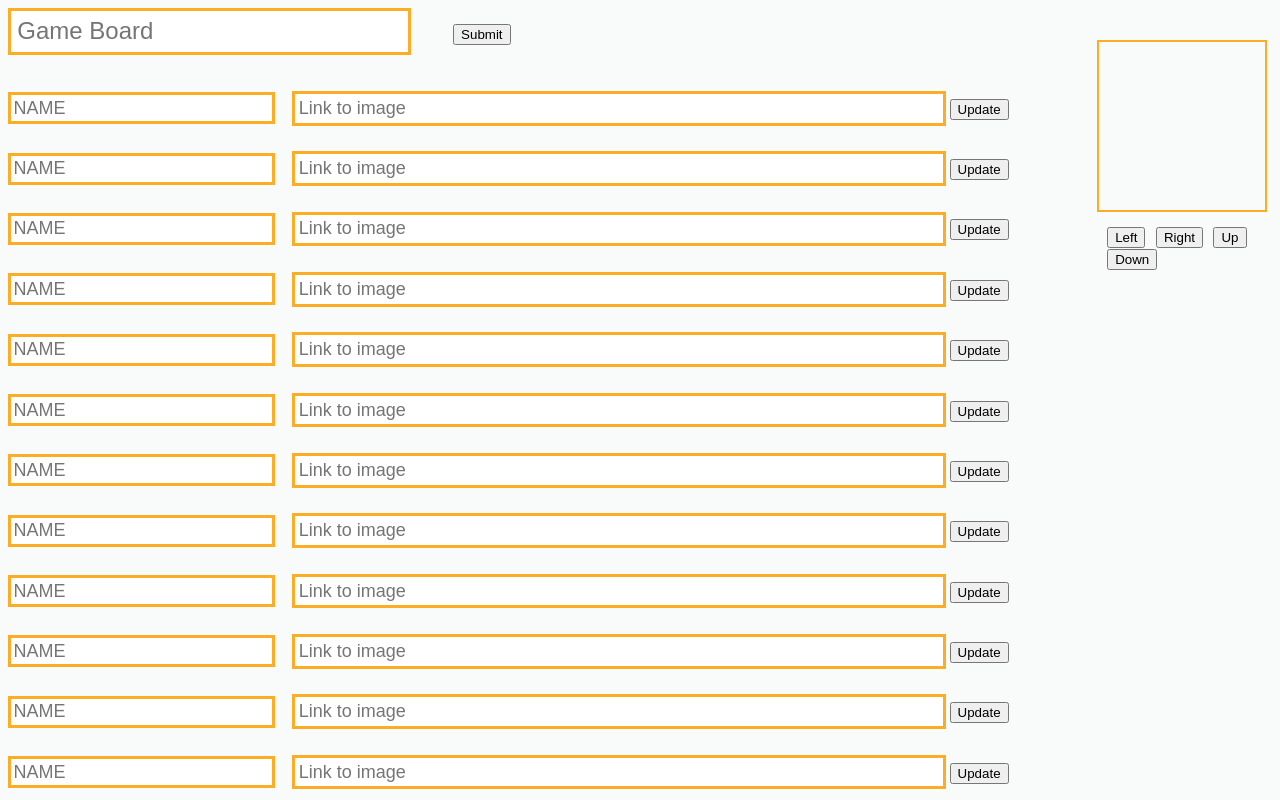
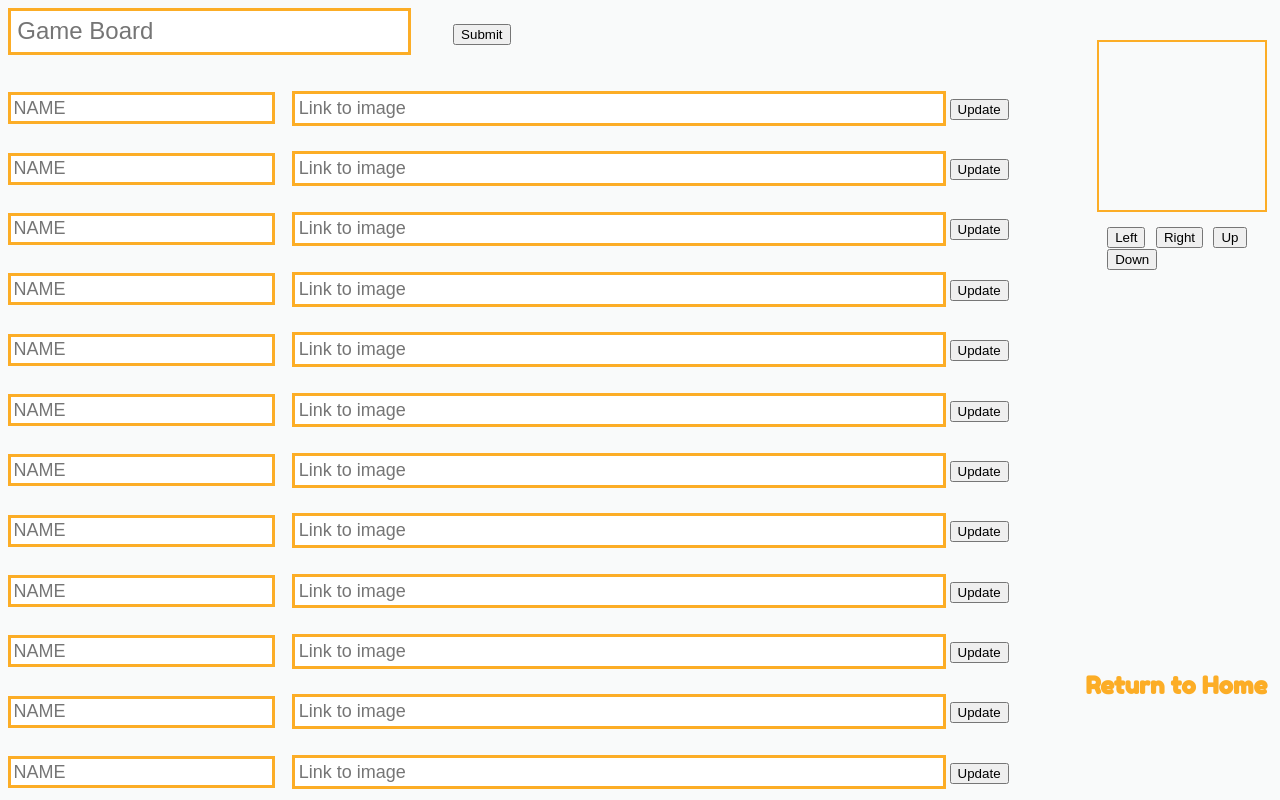
Before and after one commit to aprobert-li/guesswho, a website: page static/update.html in a window 1280 px wide. Shown: the top 800 px of the page. Drawn offline with nearby package versions, Linux system fonts and the light colour scheme.

Commit message:
added return to home

```diff
--- a/static/update.css
+++ b/static/update.css
@@ -87,6 +87,15 @@ input:focus {
     background-color: #74C3E1;
     color: white;
 }
+#returnHome {
+    position: fixed;
+    right: 1vw;
+    bottom: 10vh;
+    color: #FCAD26;
+}
+#returnHome:hover {
+    cursor: pointer;
+}
 .updated {
     color: #74C3E1;
     display: inline-block;
--- a/static/update.html
+++ b/static/update.html
@@ -161,6 +161,7 @@
             <button class="move" id='up'>Up</button>
             <button class="move" id='down'>Down</button>
         </div>
+        <h2 id='returnHome'>Return to Home</h2>
 
 
         <div id="confirmDrop">
--- a/static/update.js
+++ b/static/update.js
@@ -118,6 +118,9 @@ $('#no').click(function() {
     $('.confirm').fadeTo('fast', 0.0);
 })
 
+$('#returnHome').click(function() {
+    location.replace("/index.html");
+})
 
 function updateDb(updates) {
     var xhr = new XMLHttpRequest();
```
